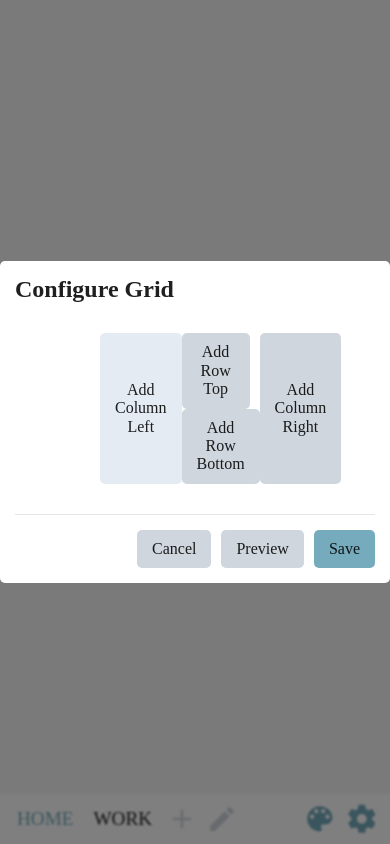
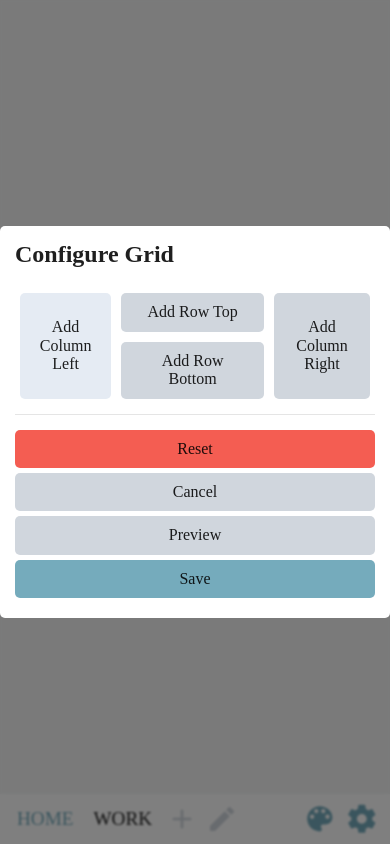
Before and after one commit to garredow/newt8, a React (Create React App) app: page / in a window 390 px wide. Both pictures are taken after a click on the button 370 px from the left and 413 px from the top of the page. Built offline with nearby package versions, Linux system fonts and the light colour scheme.

Commit message:
grid config improvements

```diff
--- a/src/components/ConfigureGridDialog.module.css
+++ b/src/components/ConfigureGridDialog.module.css
@@ -6,6 +6,8 @@
   border-radius: 5px;
   background-color: var(--card-bg-color) !important;
   color: var(--card-primary-text-color) !important;
+  max-height: 100vh;
+  overflow-y: auto;
 }
 
 [data-reach-dialog-overlay] {
@@ -32,6 +34,16 @@
   padding-right: 35px;
   display: flex;
   justify-content: space-between;
+}
+
+.gridActions button {
+  margin: 5px;
+}
+
+.rowActions {
+  display: flex;
+  flex-wrap: wrap;
+  justify-content: center;
 }
 
 .actions {
@@ -123,3 +135,57 @@
 .errorMessage {
   color: var(--error-text-color);
 }
+
+.compactSizes {
+  display: none;
+  margin: 10px 0;
+}
+
+.compactSizes > div {
+  display: flex;
+  align-items: center;
+  border-bottom: 1px solid var(--card-divider-color);
+}
+
+@media screen and (max-width: 700px) {
+  .rowActions > button {
+    width: 100%;
+  }
+}
+
+@media screen and (max-width: 500px) {
+  .actionRow,
+  .sizeRow,
+  .layoutRow > button {
+    display: none;
+  }
+
+  .actions {
+    flex-direction: column;
+    margin-top: 10px;
+  }
+  .actions > button {
+    margin-left: 0;
+    margin-bottom: 5px;
+    width: 100%;
+  }
+
+  .gridActions {
+    margin: 0;
+    padding-left: 0;
+    padding-right: 0;
+  }
+  .rowActions > button {
+    width: 100%;
+  }
+
+  .compactSizes {
+    display: block;
+  }
+}
+
+@media screen and (max-width: 300px) {
+  .gridActions {
+    flex-direction: column;
+  }
+}
--- a/src/components/ConfigureGridDialog.tsx
+++ b/src/components/ConfigureGridDialog.tsx
@@ -75,7 +75,8 @@ export function ConfigureGridDialog({
   useEffect(() => {
     setOriginalGrid(gridLayout);
     setGrid(gridLayout);
-  }, [gridLayout]);
+    // eslint-disable-next-line react-hooks/exhaustive-deps
+  }, []);
 
   const panelNameMap = panels.reduce(
     (acc: any, val) => {
@@ -196,6 +197,21 @@ export function ConfigureGridDialog({
     onSave(grid, true);
   }
 
+  function resetToDefault() {
+    const newGrid: GridLayout = {
+      rowSizes: ['1fr'],
+      colSizes: [],
+      layout: [[]],
+    };
+
+    panels.forEach((panel) => {
+      newGrid.colSizes.push('1fr');
+      newGrid.layout[0].push(panel.id);
+    });
+
+    setGrid(newGrid);
+  }
+
   const unassignedPanels = findUnassignedPanels();
 
   return (
@@ -275,6 +291,40 @@ export function ConfigureGridDialog({
             ))}
           </div>
         </div>
+        <div className={styles.compactSizes}>
+          {grid.layout.map((row, i) => (
+            <div>
+              <span>Row {i + 1}:</span>
+              <SizeSelect
+                val={grid.rowSizes[i]}
+                onChange={(data) => handleSizeChange('row', i, data)}
+              />
+              <div style={{ flex: 1 }} />
+              <IconButton
+                icon={<MdClose />}
+                title="Delete row"
+                type={ButtonType.Danger}
+                onClick={() => deleteRow(i)}
+              />
+            </div>
+          ))}
+          {grid.layout[0]?.map((col, i) => (
+            <div>
+              <span>Column {i + 1}:</span>
+              <SizeSelect
+                val={grid.colSizes[i]}
+                onChange={(data) => handleSizeChange('col', i, data)}
+              />
+              <div style={{ flex: 1 }} />
+              <IconButton
+                icon={<MdClose />}
+                title="Delete column"
+                type={ButtonType.Danger}
+                onClick={() => deleteCol(i)}
+              />
+            </div>
+          ))}
+        </div>
         <div className={styles.gridActions}>
           <Button
             kind={ButtonKind.Card}
@@ -282,12 +332,11 @@ export function ConfigureGridDialog({
             text="Add Column Left"
             onClick={() => addCol('left')}
           />
-          <div>
+          <div className={styles.rowActions}>
             <Button
               kind={ButtonKind.Card}
               type={ButtonType.Secondary}
               text="Add Row Top"
-              style={{ marginRight: '10px' }}
               onClick={() => addRow('top')}
             />
             <Button
@@ -307,20 +356,31 @@ export function ConfigureGridDialog({
         <div className={styles.actions}>
           <Button
             kind={ButtonKind.Card}
+            type={ButtonType.Danger}
+            text="Reset"
+            title="Reset grid to a default safe layout"
+            onClick={resetToDefault}
+          />
+          <div style={{ flex: 1 }} />
+          <Button
+            kind={ButtonKind.Card}
             type={ButtonType.Secondary}
             text="Cancel"
+            title="Restore original grid layout"
             onClick={() => onSave(originalGrid, true)}
           />
           <Button
             kind={ButtonKind.Card}
             type={ButtonType.Secondary}
             text="Preview"
+            title="Apply changes without permanently saving them"
             onClick={() => onSave(grid, false)}
           />
           <Button
             kind={ButtonKind.Card}
             type={ButtonType.Primary}
             text="Save"
+            title="Save grid layout"
             disabled={unassignedPanels.length > 0}
             htmlType="submit"
           />
--- a/src/models/ComponentBase.ts
+++ b/src/models/ComponentBase.ts
@@ -4,6 +4,7 @@ export type ComponentBase = {
   className?: string;
   style?: { [key: string]: string | number };
   ref?: MutableRefObject<null>;
+  title?: string;
   children?: React.ReactNode;
   'data-testid'?: string;
 };
--- a/src/ui-components/button/Button.tsx
+++ b/src/ui-components/button/Button.tsx
@@ -61,6 +61,7 @@ export function Button({
       style={props.style}
       disabled={disabled}
       type={htmlType}
+      title={props.title}
       onClick={() => props.onClick?.()}
       data-testid={props['data-testid']}
     >
```
